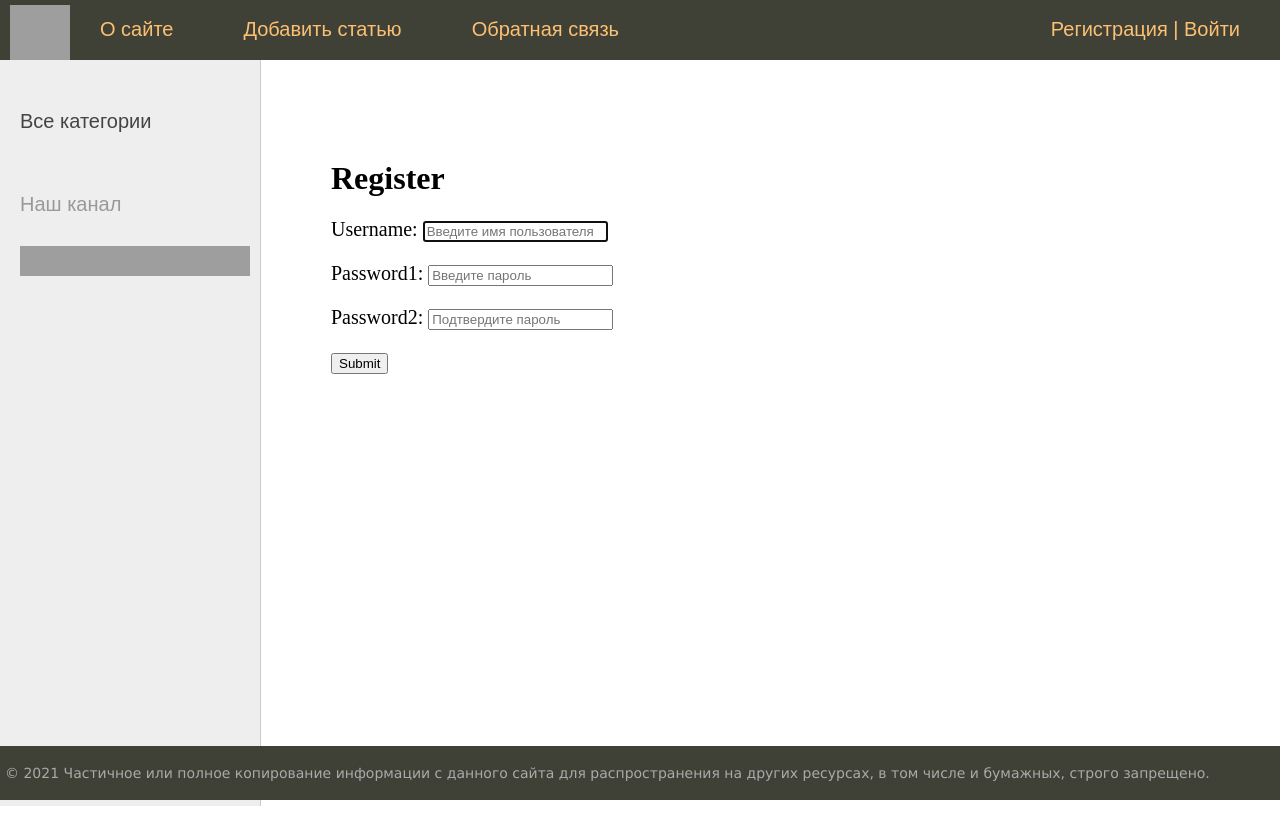
After one commit to Riddhub/newsite, a Django app: page /register/ in a window 1280 px wide. The commit adds this page. Run offline with Django 4.2, Linux system fonts and the light colour scheme; data that the repository does not hold is empty; grey boxes are pictures that could not be loaded.

Commit message:
Update Project

```diff
--- a/newsite/settings.py
+++ b/newsite/settings.py
@@ -127,3 +127,5 @@ MEDIA_URL = '/media/'
 # https://docs.djangoproject.com/en/4.1/ref/settings/#default-auto-field
 
 DEFAULT_AUTO_FIELD = "django.db.models.BigAutoField"
+
+# LOGIN_REDIRECT_URL = '/'
--- a/women/forms.py
+++ b/women/forms.py
@@ -1,4 +1,6 @@
 from django import forms
+from django.contrib.auth.forms import UserCreationForm, AuthenticationForm
+from django.contrib.auth.models import User
 from django.core.exceptions import ValidationError
 
 from .models import *
@@ -21,3 +23,33 @@ class AddPostForm(forms.ModelForm):
         if len(title) > 200:
             raise ValidationError(' long over 200 letters')
         return title
+
+
+class UserLoginForm(AuthenticationForm):
+    username = forms.CharField(widget=forms.TextInput(attrs={
+    'class': "form-control py-4", 'placeholder': "Введите имя пользователя"}))
+    password = forms.CharField(widget=forms.PasswordInput(attrs={
+    'class': "form-control py-4", 'placeholder': "Введите пароль"}))
+
+    class Meta:
+        model = User
+        fields = ['username', 'password']
+
+
+class UserRegistrationForm(UserCreationForm):
+    # first_name = forms.CharField(widget=forms.TextInput(attrs={
+    #     'class': 'form-control py-4', 'placeholder': 'Введите имя'}))
+    # last_name = forms.CharField(widget=forms.TextInput(attrs={
+    #     'class': 'form-control py-4', 'placeholder': 'Введите фамилию'}))
+    # email = forms.CharField(widget=forms.EmailInput(attrs={
+    #     'class': 'form-control py-4', 'placeholder': 'Введите адрес эл. почты'}))
+    username = forms.CharField(widget=forms.TextInput(attrs={
+        'class': 'form-control py-4', 'placeholder': 'Введите имя пользователя'}))
+    password1 = forms.CharField(widget=forms.PasswordInput(attrs={
+        'class': 'form-control py-4', 'placeholder': 'Введите пароль'}))
+    password2 = forms.CharField(widget=forms.PasswordInput(attrs={
+        'class': 'form-control py-4', 'placeholder': 'Подтвердите пароль'}))
+
+    class Meta:
+        model = User
+        fields = ['username', 'password1', 'password2']
--- a/women/templates/women/base.html
+++ b/women/templates/women/base.html
@@ -20,12 +20,13 @@
 		<ul id="mainmenu" class="mainmenu">
 		<li class="logo"><a href="{% url 'home' %}"><div class="logo"></div></a></li>
 {% for m in menu %}
-	{% if not forloop.last %}
 			<li><a href="{% url m.url_name %}">{{m.title}}</a></li>
+{% endfor %}
+	{% if request.user.is_authenticated %}
+		<li class="last">{{ user.username }} | <a href="{% url 'logout' %}">Выйти</a></li>
 	{% else %}
-			<li class="last"><a href="{% url m.url_name %}">{{m.title}}</a></li>
+		<li class="last"><a href="{% url 'register' %}">Регистрация</a>   |   <a href="{% url 'login' %}">Войти</a></li>
 	{% endif %}
-{% endfor %}
 	</ul>
 	<div class="clear"></div>
 	</div>
@@ -62,9 +63,10 @@
 
 <!-- Блок контента -->
 	<div class="content-text">
+
 {% block content %}
+{% endblock %}
 
-{% endblock %}
 	</div>
 <!-- Конец блока контента -->
 
--- /dev/null
+++ b/women/templates/women/register.html
@@ -0,0 +1,10 @@
+{% extends 'women/base.html' %}
+
+{% block content %}
+<h1>{{ title }}</h1>
+<form action="{% url 'register' %}" method="post">
+    {% csrf_token %}
+    {{ form.as_p }}
+    <button type="submit"> Submit </button>
+</form>
+{% endblock %}
--- a/women/urls.py
+++ b/women/urls.py
@@ -7,7 +7,9 @@ urlpatterns = [
     path('cats/', categories),
     path('about/', about, name='about'),
     path('addpage/', addpage, name='add_page'),
+    path('register/', register, name='register'),
     path('login/', login, name='login'),
+    path('logout/', logout_user, name='logout'),
     path('contact/', contact, name='contact'),
     path('post/<slug:post_slug>/', show_post, name='post'),
     path('category/<slug:cat_slug>/', WomenCategory.as_view(), name='category'),
--- a/women/views.py
+++ b/women/views.py
@@ -1,4 +1,6 @@
-from django.http import HttpResponse, HttpResponseNotFound
+from django.contrib import auth
+from django.contrib.auth import authenticate, logout
+from django.http import HttpResponse, HttpResponseNotFound, HttpResponseRedirect
 from django.shortcuts import render, get_object_or_404, redirect
 from django.views.generic import ListView
 
@@ -8,7 +10,6 @@ from .models import *
 menu = [{'title': "О сайте", 'url_name': 'about'},
         {'title': "Добавить статью", 'url_name': 'add_page'},
         {'title': "Обратная связь", 'url_name': 'contact'},
-        {'title': "Войти", 'url_name': 'login'}
 ]
 
 
@@ -112,7 +113,44 @@ def contact(request):
 
 
 def login(request):
-    return HttpResponse('<h1>login</h1>')
+    if request.method == 'POST':
+        form = UserLoginForm(data=request.POST)
+        if form.is_valid():
+            username = request.POST['username']
+            password = request.POST['password']
+            user = authenticate(username=username, password=password)
+            if user is not None:
+                auth.login(request, user)
+                return HttpResponseRedirect(reverse('home'))
+    else:
+        form = UserLoginForm()
+    context = {
+        'menu': menu,
+        'title': 'Login',
+        'form': form,
+    }
+    return render(request, 'women/login.html', context)
+
+
+def logout_user(request):
+    logout(request)
+    return redirect('login')
+
+
+def register(request):
+    if request.method == 'POST':
+        form = UserRegistrationForm(data=request.POST)
+        if form.is_valid():
+            form.save()
+            return HttpResponseRedirect(reverse('home'))
+    else:
+        form = UserRegistrationForm()
+    context = {
+        'menu': menu,
+        'title': 'Register',
+        'form': form,
+    }
+    return render(request, 'women/register.html', context)
 
 
 def categories(request):
```
Also changed, not shown: women/templates/women/login.html (added, +10 -0 lines). Lines whose indentation alone changed are shown as unchanged.
